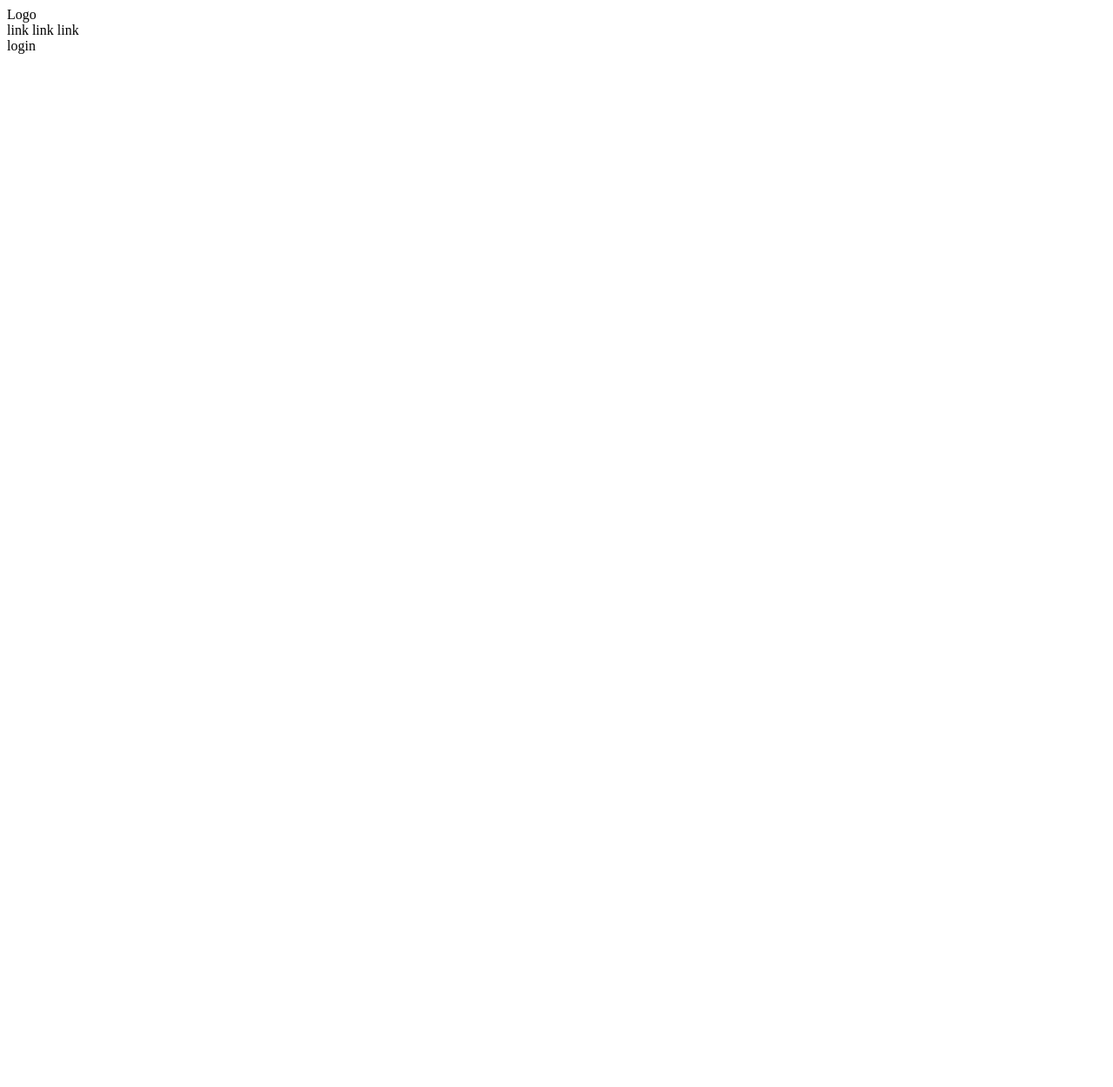
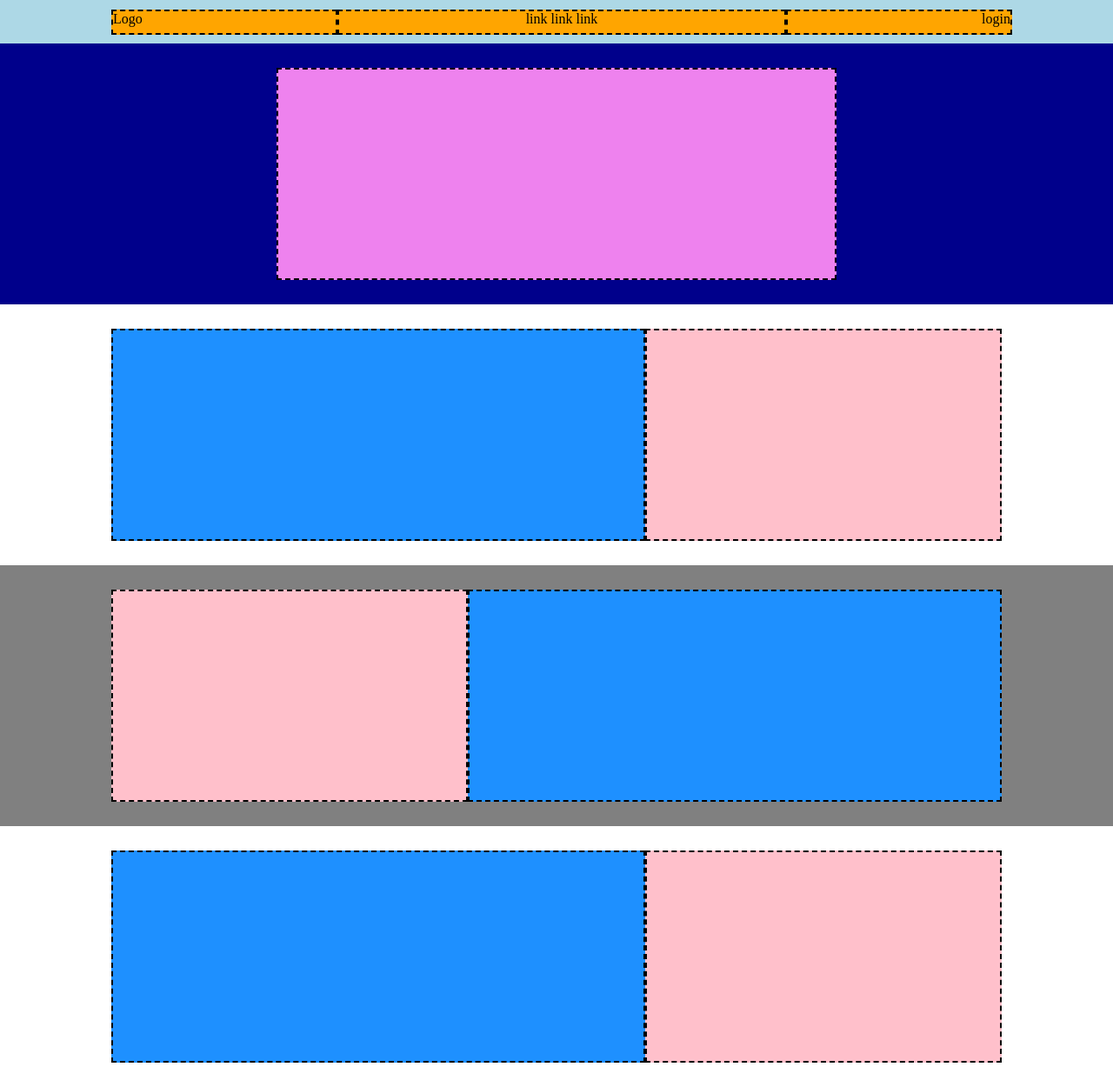
Before and after one commit to danielmegale/htmlcss-struttura-discord, a plain HTML site: page index.html in a window 1280 px wide. Shown: the whole page at 87% size. Before the commit the page ends 800 px from the top, so only its background shows below. Drawn offline with Linux system fonts and the light colour scheme.

Commit message:
added main cards

```diff
--- a/index.html
+++ b/index.html
@@ -15,7 +15,30 @@
             <div class="flex d-flex flex-item r-flex">login</div>
          </div>
     </header>
+    <main>
+        <section class="flex blue">
+            <div class="div-pink"></div>
+        </section>
+        <section class="flex container">
+            <div class="flex card">
+                <div class="div-blue"></div>
+                <div class="div-pink-main"></div>
+            </div>
+        </section>
+        <section class="flex container grey ">
+            <div class="flex card row-reverse">
+                <div class="div-blue"></div>
+                <div class="div-pink-main"></div>
+            </div>
+        </section>
+        <section class="flex container">
+            <div class="flex card">
+                <div class="div-blue"></div>
+                <div class="div-pink-main"></div>
+            </div>
+        </section>
 
+    </main>
 
 </body>
 </html>
--- a/style.css
+++ b/style.css
@@ -0,0 +1,76 @@
+body{
+    background-color: red;
+    margin: 0px;
+}
+.flex-header{
+    background-color:#ADD8E6;
+    height: 50px;
+    display: flex;
+    justify-content: center;
+    align-items: center;
+    min-height: 100%;
+    width: 100%;
+}
+.flex{
+    display: flex;
+}
+.d-flex{
+    min-height: 25px;
+    border: 2px dashed black;
+    background-color: orange;
+    width: 100%;
+}
+.c-flex{
+    min-width: 50%;
+    justify-content: center;
+
+}
+.flex-item{
+    min-width: 25%;
+}
+.flex-80{
+    width: 80%;
+}
+.r-flex{
+    justify-content: flex-end;
+}
+.blue{
+    background-color:#00008B;
+    height: 300px;
+    justify-content: center;
+    align-items: center;
+}
+.div-pink{
+    background-color:#EE82EE;
+    height: 80%;
+    width: 50%;
+    border:2px dashed black
+}
+.div-pink-main{
+    background-color:#FFC0CB;
+    height: 80%;
+    width: 40%;
+    border:2px dashed black
+}
+.div-blue{
+    background-color:#1E90FF;
+    height: 80%;
+    width: 60%;
+    border:2px dashed black
+}
+.container{
+    background-color: white;
+    justify-content: center;
+    height: 300px;
+}
+.card{
+    align-items: center;
+    height: 300px;
+    width: 80%;
+}
+.grey{
+    background-color: grey;
+}
+.row-reverse{
+    flex-direction: row-reverse;
+}
```
